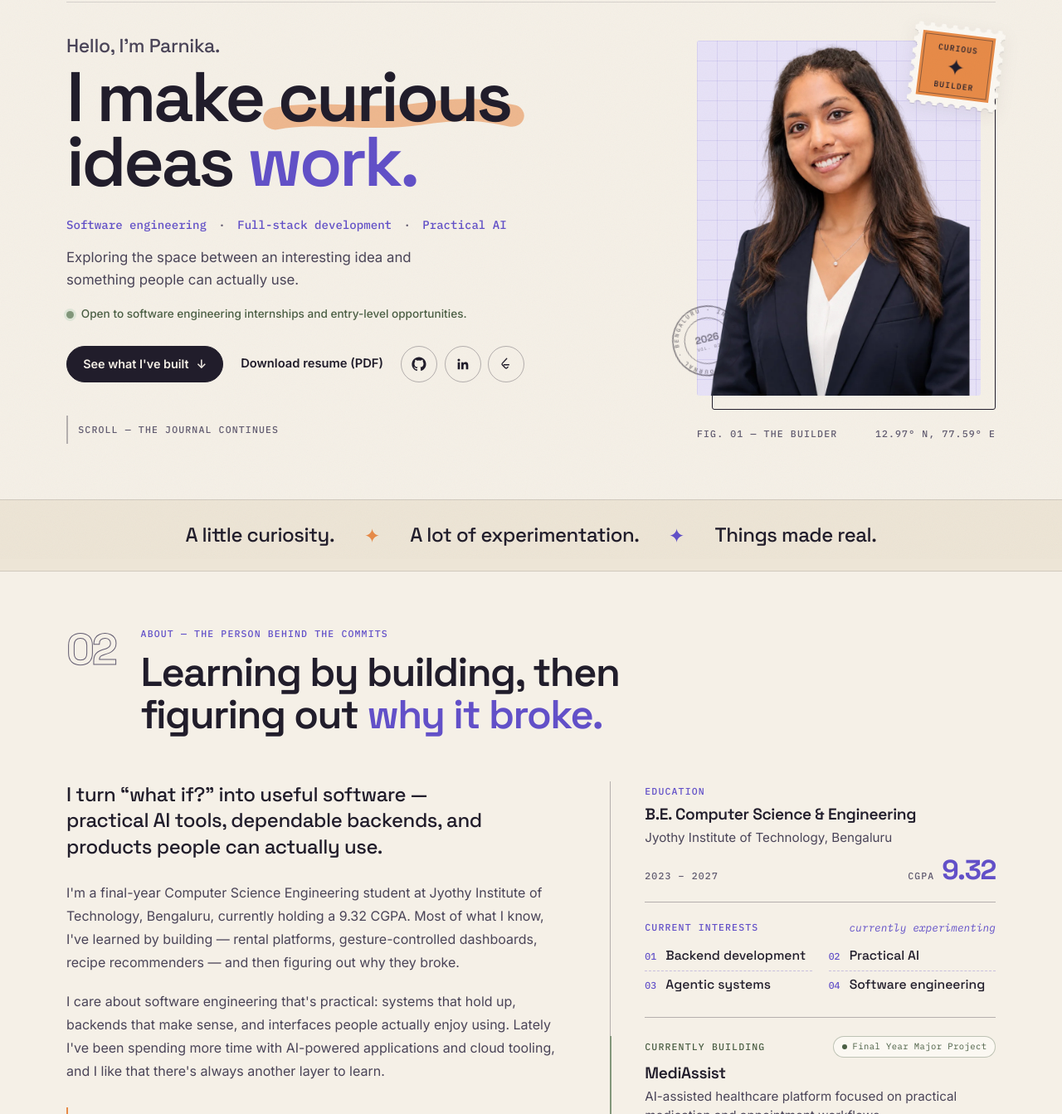
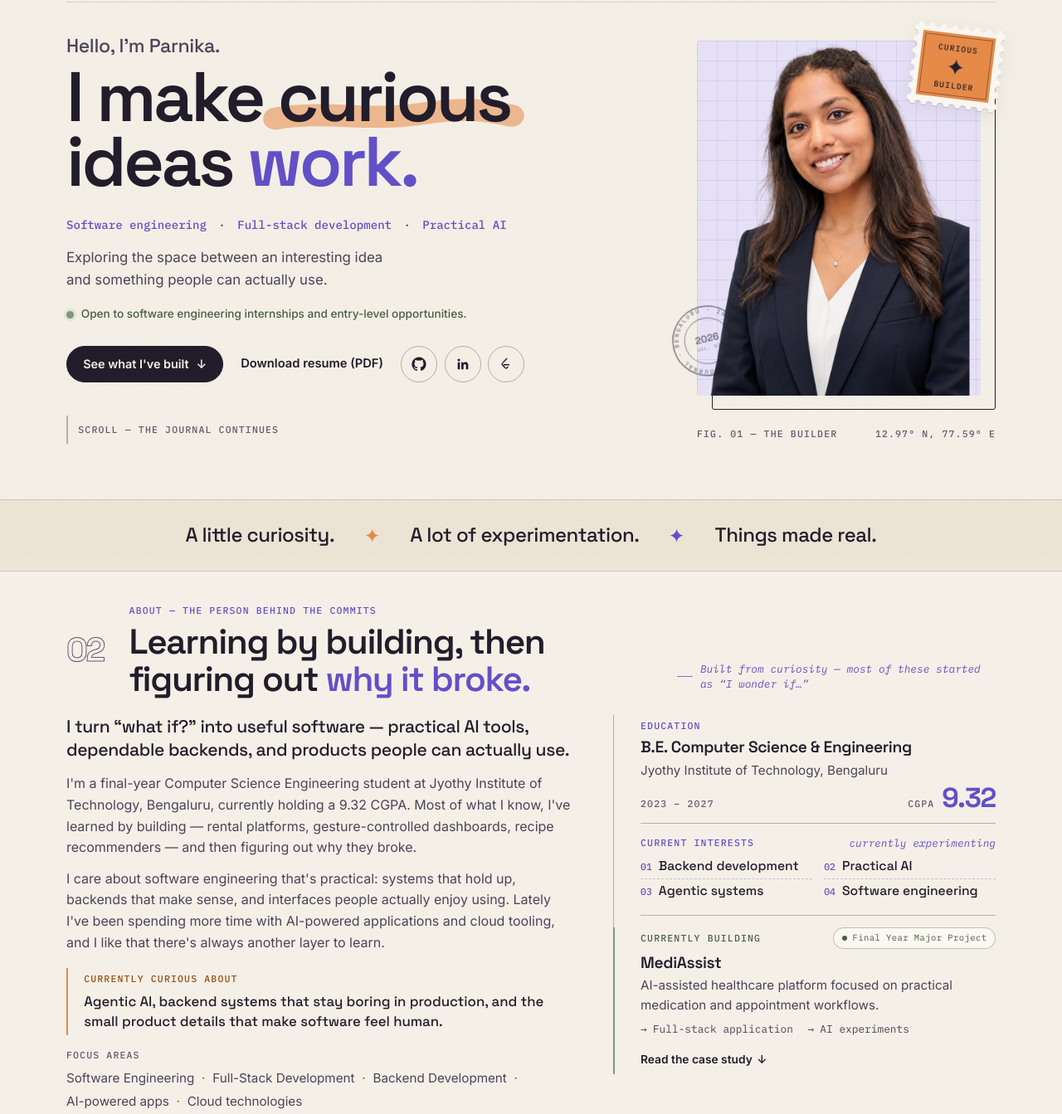
Before and after one commit to parnika0110/portfolio, a website: page index.html in a window 1280 px wide. Shown: the part 126-1469 px from the top of the page at 83% size. Drawn offline with Linux system fonts and the light colour scheme; no server answers; a script that the page names is missing.

Commit message:
Fit About and each featured project in one laptop screen
At 1366x768 the navbar leaves a 708px viewport. Before -> after:
About 968 -> 695px, OPPY 768 -> 673, MediAssist 696 -> 565,
Gesture 713 -> 634, More projects 538 -> 416. Same content, same body
type size.

- Section titles one step smaller everywhere (max 3.2rem -> 2.7rem).
- About: tighter section padding, a wider story column, calmer
  paragraph spacing; the "Built from curiosity" margin note moves beside
  the heading (below it on narrow screens).
- OPPY: smaller wordmark, 16:9 screenshots (the full frames still open
  in the case notes), a shorter feature-flow sketch, rebalanced columns.
- MediAssist: shorter module map; the long OCR contribution spans both
  columns instead of stretching one.
- Gesture: wider text column so the highlights wrap less; compact media.
- More projects: heading and intro on one row; postcards take a wider
  message strip and a narrower stamp side, so each card is shorter.
- Remove leftover rules for the old compact cards.

Co-Authored-By: Claude Opus 5.5 <noreply@anthropic.com>
Claude-Session: https://claude.ai/code/session_015sDQqfvxbHK9s69PAovxC4

```diff
--- a/index.html
+++ b/index.html
@@ -223,6 +223,7 @@
         <p class="label label--lilac">About — the person behind the commits</p>
         <h2 class="sec-title" id="about-title">Learning by building, then figuring out <em>why it broke.</em></h2>
       </div>
+      <p class="note about__note">Built from curiosity — most of these started as “I wonder if…”</p>
     </header>
 
     <div class="about about--calm">
@@ -240,7 +241,6 @@
             <li>Software Engineering</li><li>Full-Stack Development</li><li>Backend Development</li><li>AI-powered apps</li><li>Cloud technologies</li>
           </ul>
         </div>
-        <p class="note about__note">Built from curiosity — most of these started as “I wonder if…”</p>
       </div>
 
       <div class="facts reveal reveal-d1">
@@ -471,7 +471,7 @@
               <li>Medication reminders and history, saved per user</li>
               <li>Symptom-based health assessment</li>
               <li>Doctor directory, appointment booking and a doctor dashboard</li>
-              <li>Python OCR service — a FastAPI endpoint that cleans prescription photos with OpenCV, reads them with PaddleOCR and parses each medicine’s dosage, frequency and duration; being connected to the app</li>
+              <li class="kc__wide">Python OCR service — a FastAPI endpoint that cleans prescription photos with OpenCV, reads them with PaddleOCR and parses each medicine’s dosage, frequency and duration; being connected to the app</li>
             </ul>
         </div>
         <div class="case__foot">
--- a/src/input.css
+++ b/src/input.css
@@ -265,7 +265,7 @@
   .sec-num--fill { color: var(--lilac); -webkit-text-stroke: 0; }
   .sec-num--paper { -webkit-text-stroke-color: var(--paper); }
   .sec-title {
-    font-size: clamp(1.85rem, 3.8vw, 3.2rem); font-weight: 600; line-height: 1; letter-spacing: -.032em;
+    font-size: clamp(1.85rem, 3.3vw, 2.7rem); font-weight: 600; line-height: 1.02; letter-spacing: -.032em;
     margin-top: .5rem; max-width: 20ch;
   }
   .sec-title em { font-style: normal; color: var(--lilac); }
@@ -999,6 +999,7 @@
   .about--calm .copy + .copy { margin-top: 1.15rem; }
   .about--calm .callout { margin-top: 1.9rem; padding-block: .7rem; }
   .about--calm .about__note { margin-top: 1.6rem; padding-top: 0; }
+  .sec-head .about__note { grid-column: 1 / -1; margin-top: .25rem; }   /* below the heading on narrow screens */
 
   /* focus areas: one inline line instead of a block of chips */
   .focus-line { display: flex; flex-wrap: wrap; align-items: baseline; gap: .4rem 1rem; margin-top: 1.6rem; }
@@ -1100,18 +1101,20 @@
   /* wide screens: one overlapping rack. Each card covers only the previous card's address side,
      so every name and description stays readable; hover/focus brings a card forward. */
   @media (min-width: 1200px) {
-    .pc-rack { display: flex; gap: 0; padding: .75rem 0 1.25rem; }
-    .pc { flex: 0 0 37%; grid-template-columns: minmax(0, 21fr) minmax(0, 16fr); min-height: 16.25rem; }
-    .pc:not([hidden]) ~ .pc { margin-left: -16%; }
-    .pc__msg { padding-right: 1.6rem; }
-    .pc:last-child .pc__msg { padding-right: 1.1rem; }
-    .pc__corner { height: 6.8rem; }
-    .pc__pm { left: auto; right: 4rem; top: 1.6rem; width: 4.7rem; }   /* wide address side: postmark beside the stamp */
+    .pc-rack { display: flex; gap: 0; padding: .5rem 0 .9rem; }
+    .pc { flex: 0 0 34%; grid-template-columns: minmax(0, 22fr) minmax(0, 12fr); }
+    .pc:not([hidden]) ~ .pc { margin-left: -12%; }
+    .pc__msg { gap: .4rem; padding: 1.05rem 1.4rem .95rem 1.1rem; }
+    .pc:last-child .pc__msg { padding-right: 1rem; }
+    .pc__meta { row-gap: .15rem; }
+    .pc__kind { order: 2; flex-basis: 100%; }   /* number + team tag, then the category */
+    .pc__title { font-size: 1.16rem; }
+    .pc__addr { margin-block: .85rem; padding-inline: .85rem; }
+    .pc__corner { height: 8.3rem; }
+    .pc__face { width: 4rem; height: 4.8rem; }
     /* filtered view: fewer cards, no need to overlap */
     .pc-rack:has(> .pc[hidden]) { gap: 1.5rem; }
-    .pc-rack:has(> .pc[hidden]) > .pc { flex: 0 1 37%; margin-left: 0; grid-template-columns: minmax(0, 1fr) 9.5rem; }
-    .pc-rack:has(> .pc[hidden]) .pc__corner { height: 8.6rem; }
-    .pc-rack:has(> .pc[hidden]) .pc__pm { right: auto; left: -.55rem; top: 4.2rem; width: 4.4rem; }
+    .pc-rack:has(> .pc[hidden]) > .pc { flex: 0 1 34%; margin-left: 0; grid-template-columns: minmax(0, 1fr) 9.5rem; }
   }
   @media (max-width: 639px) {
     .pc-rack { gap: 0; }
@@ -1152,19 +1155,74 @@
   .case__foot .stack li { border: 0; background: none; padding: 0; font-size: .78rem; }
   .case__foot .stack li:not(:last-child)::after { content: "·"; margin-inline: .5rem; opacity: .55; }
 
-  /* compact cards: screenshot beside the text from 1000px; shorter thumbnail when stacked */
-  .mini__shot .shot__img { aspect-ratio: 2 / 1; }
-  @media (min-width: 1000px) {
-    .mini { display: grid; grid-template-columns: minmax(0, .82fr) minmax(0, 1.18fr); grid-template-areas: "top top" "shot body"; }
-    .mini__band, .mini__route { grid-area: top; }
-    .mini__shot { grid-area: shot; display: flex; padding: 1rem 0 1rem 1rem; }
-    .mini--ink .mini__shot { padding-right: 1rem; }
-    .mini__shot .shot { flex: 1; display: flex; flex-direction: column; }
-    .mini__shot .shot__img { flex: 1; aspect-ratio: auto; min-height: 8rem; }
-    .mini__body { grid-area: body; }
-  }
 }
 @layer components {
   /* 1000–1279px: the OPPY media column is narrow enough for the D-Day stamp to reach the tabs */
   @media (min-width: 1000px) and (max-width: 1279px) { .case--flagship .media-tabs { padding-right: 8.5rem; } }
 }
+
+/* ------------------------------------------------------------ viewport fit: About and each featured project fit one laptop screen */
+@layer components {
+  /* About: a tighter frame, a wider story column and calmer spacing — same content, same type size */
+  @media (min-width: 960px) {
+    #about.sec { padding-block: 2.4rem 2.6rem; }
+    #about .sec-head--quiet { align-items: center; margin-bottom: 1.4rem; }
+    #about .sec-head--quiet .sec-num { font-size: 2.5rem; padding-top: 0; }
+    #about .sec-head--quiet .sec-title { max-width: 30ch; margin-top: .35rem; }
+    .about--calm { grid-template-columns: minmax(0, 1.22fr) minmax(0, .78fr); gap: clamp(2rem, 4vw, 3.5rem); }
+    .about--calm .about__lead { font-size: 1.32rem; max-width: 46ch; margin-bottom: .85rem; }
+    .about--calm .copy { line-height: 1.62; }
+    .about--calm .copy + .copy { margin-top: .7rem; }
+    .about--calm .callout { margin-top: 1.05rem; padding-block: .25rem; }
+    .about--calm .focus-line { margin-top: .95rem; }
+    /* the margin note sits beside the heading, like an annotation in the journal's margin */
+    #about .sec-head--quiet { grid-template-columns: auto minmax(0, 1fr) auto; }
+    #about .sec-head .about__note { grid-column: 3; grid-row: 1; align-self: end; margin: 0 0 .45rem; padding: 0; max-width: 24rem; }
+    .about--calm { grid-template-columns: minmax(0, 1.14fr) minmax(0, .86fr); gap: 3rem; }
+    .about--calm .facts { padding-left: 2rem; }
+    .about--calm .fact--build::before { left: calc(-2rem - 1px); }
+    .fact .num-list { column-gap: .9rem; }
+    .fact .num-list li { gap: .5rem; }
+    .fact { padding-block: .85rem; }
+    .fact h3 { margin-top: .3rem; }
+    .fact__row { margin-top: .45rem; }
+    .fact .num-list { margin-top: .3rem; }
+    .fact .num-list li { padding-block: .3rem; }
+    .fact--build::before { top: .85rem; }
+  }
+
+  /* featured case studies: smaller display titles, shorter media, rebalanced columns */
+  @media (min-width: 760px) { .kc--cols .kc__wide { grid-column: 1 / -1; } }
+  @media (min-width: 1000px) {
+    .cases { gap: clamp(2rem, 3.2vw, 2.6rem); }
+    .case { row-gap: 1rem; }
+    .case__title { font-size: clamp(2rem, 3.1vw, 2.55rem); }
+    .case__foot { padding-top: .8rem; }
+    .kc { gap: .3rem; }
+    .case__kc .label { margin-bottom: .4rem; }
+
+    /* OPPY: 16:9 screenshots (the full frames open in the case notes), a shorter feature-flow sketch */
+    .case--flagship { padding: 1.9rem 2.1rem 1.35rem; grid-template-columns: minmax(0, 1.04fr) minmax(0, 1fr); }
+    .case--flagship .case__title { font-size: clamp(3.3rem, 4.5vw, 4rem); }
+    .case--flagship .shot__img { aspect-ratio: 16 / 9 !important; }
+    .case--flagship .sketch svg { max-height: 15.5rem; margin-inline: auto; }
+    .case--flagship .shot-cap { margin-top: .5rem; }
+    .case--flagship .media-tabs { margin-bottom: .6rem; }
+
+    /* MediAssist: a shorter module map; the long OCR contribution spans both columns */
+    .case--sage .sketch svg { max-height: 15rem; }
+
+    /* Gesture: wider text column so the highlights wrap less; compact media stack */
+    .case--dark { padding: 1.9rem 2.1rem 1.35rem; grid-template-columns: minmax(0, 1.14fr) minmax(0, .86fr); }
+    .case--dark .case__title { max-width: 20ch; }
+    .case--dark .gesture-media { gap: .85rem; }
+    .case--dark .gesture-media .sketch { padding-block: .6rem; }
+    .case--dark .gesture-media .sketch svg { max-height: 10rem; }
+
+    /* More projects: heading and intro share one row */
+    .more-work { margin-top: clamp(2.25rem, 3.4vw, 2.75rem); }
+    .more-work__head { grid-template-columns: auto minmax(0, 1fr); column-gap: 2.5rem; align-items: end; margin-bottom: .9rem; padding-bottom: .75rem; }
+    .more-work__head > .label, .more-work__head > .others__title { grid-column: 1; }
+    .more-work__head > .copy { grid-column: 2; grid-row: 1 / span 2; justify-self: end; max-width: 50ch; text-align: right; font-size: .95rem; line-height: 1.5; }
+  }
+}
```
Also changed, not shown: styles.css.
